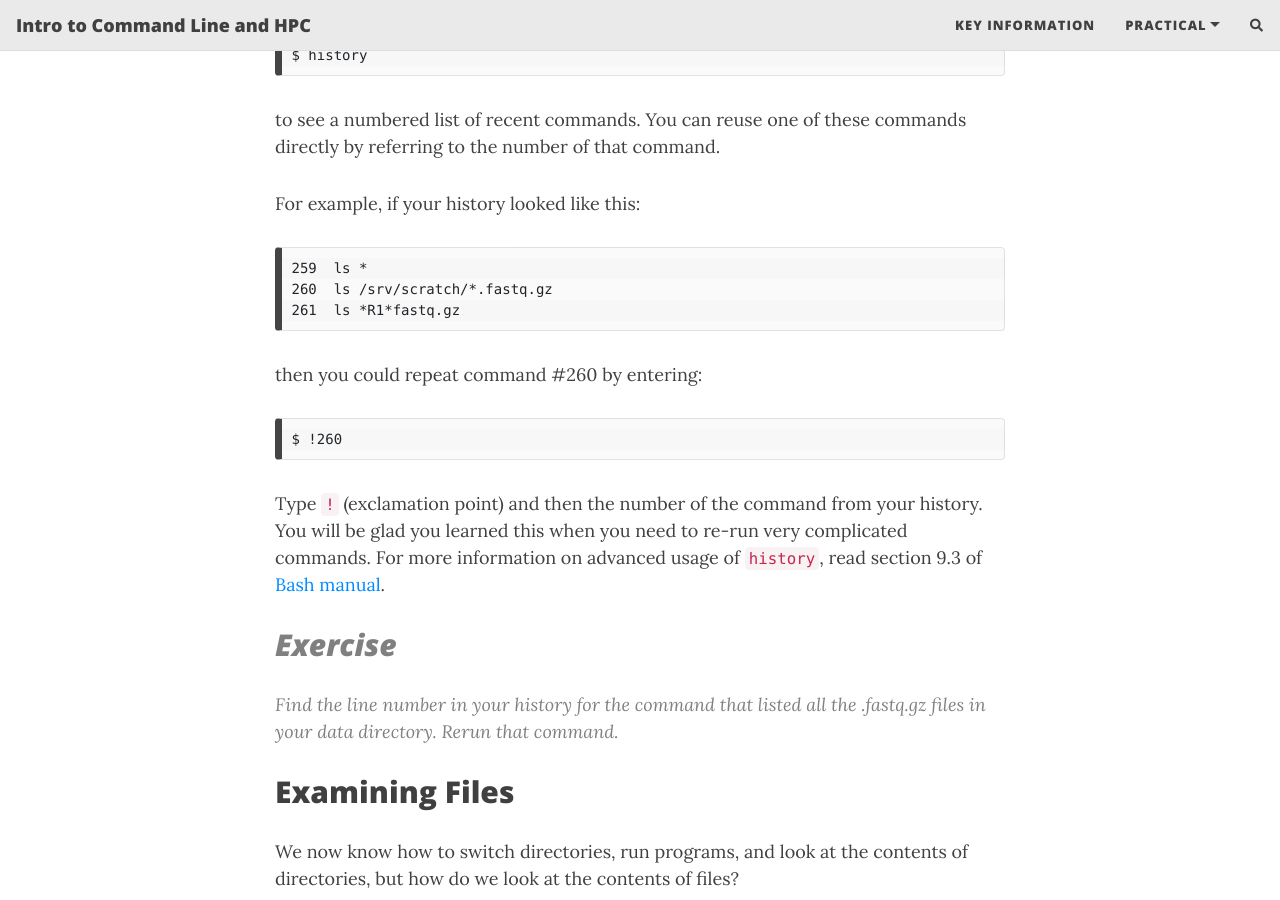
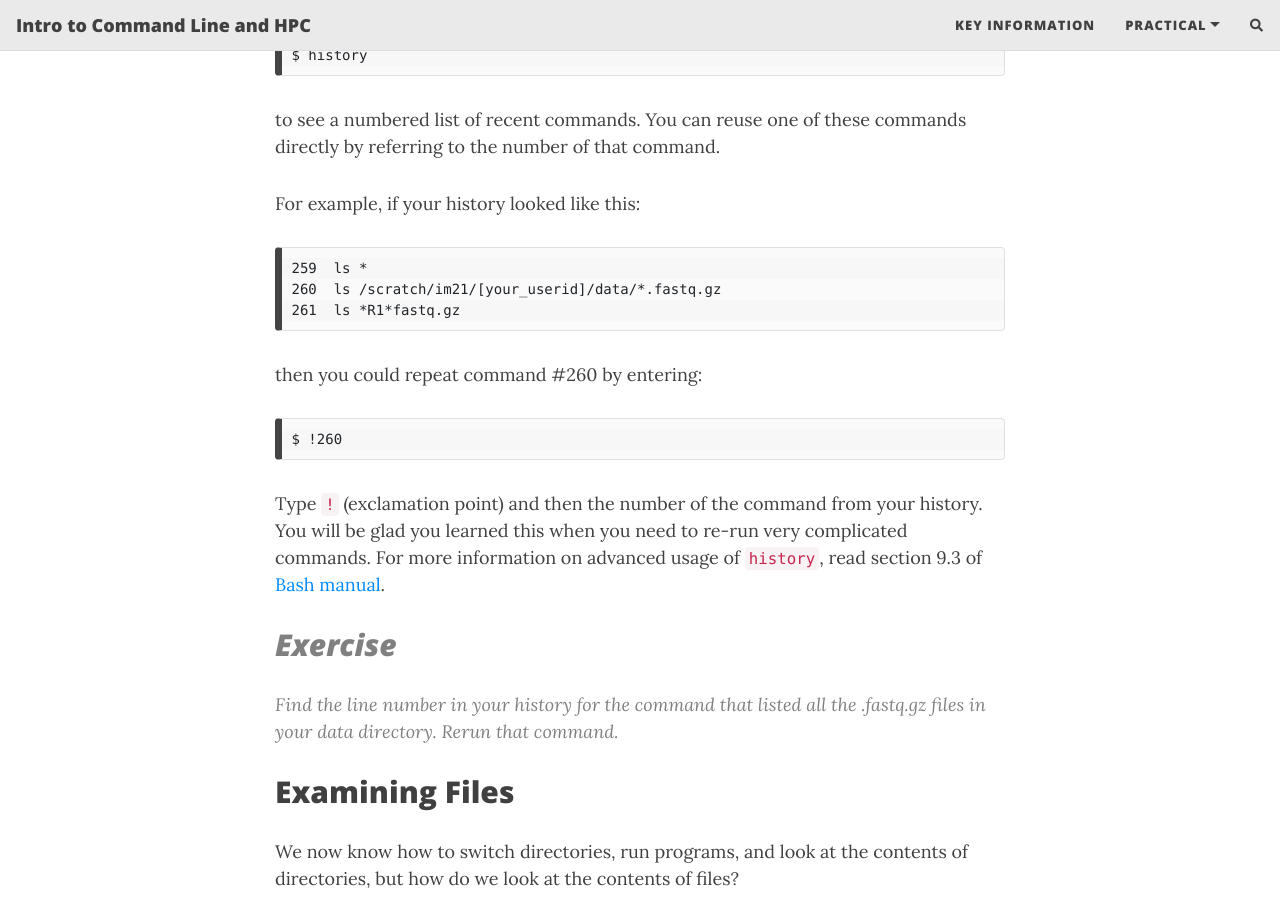
Before and after one commit to theheking/intro-to-command-line-hpc, a Jekyll site: the page built from practical_overview/4_Working_Files_Directories.md, in a window 1280 px wide and 900 px high, scrolled down 2499 px. Built offline with Jekyll 4.4.1, drawn with Linux system fonts in a browser that asks for light colours; nearby versions of some CDN libraries; comment, search, counter and statistics services are not loaded; some of the changed text lies outside the part shown.

Commit message:
Update 4_Working_Files_Directories.md

```diff
--- a/practical_overview/4_Working_Files_Directories.md
+++ b/practical_overview/4_Working_Files_Directories.md
@@ -42,7 +42,7 @@
 
 Navigate to your `data` directory:
 
-    $ cd [scratch_location]/data
+    $ cd /scratch/im21/[your_userid]/data
 
 
 We are interested in looking at the FASTQ files in this directory. We can list all files with the .fastq.gz extension using the command:
@@ -85,7 +85,7 @@
 For example, if your history looked like this:
 
     259  ls *
-    260  ls /srv/scratch/*.fastq.gz
+    260  ls /scratch/im21/[your_userid]/data/*.fastq.gz
     261  ls *R1*fastq.gz
 
 
```
